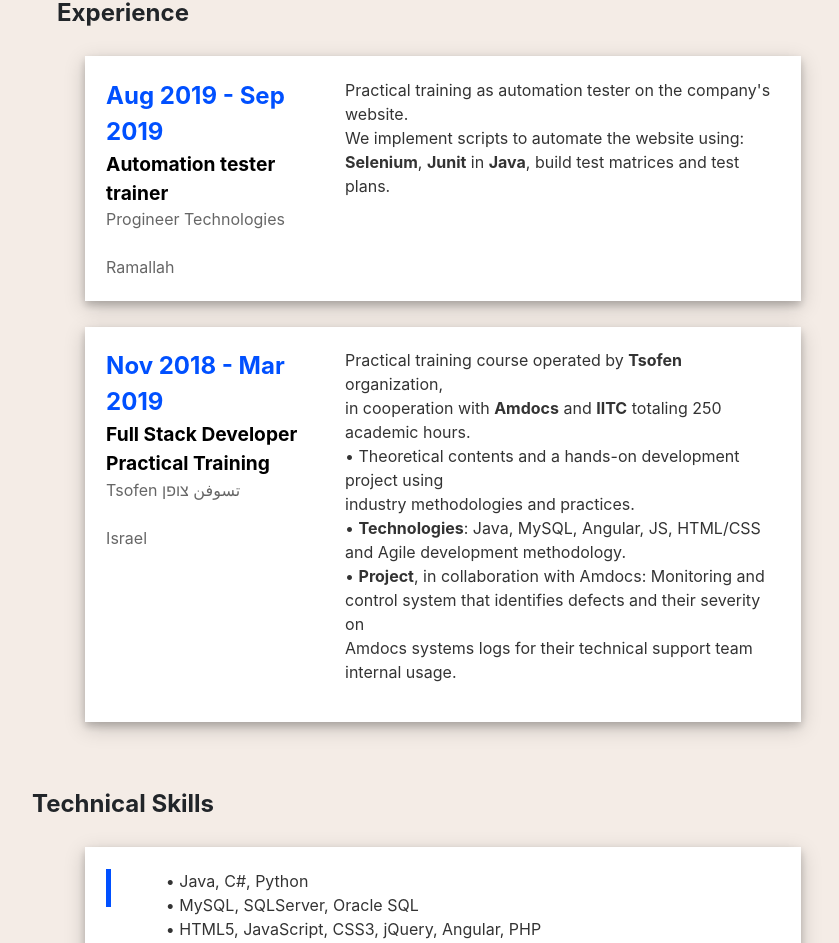
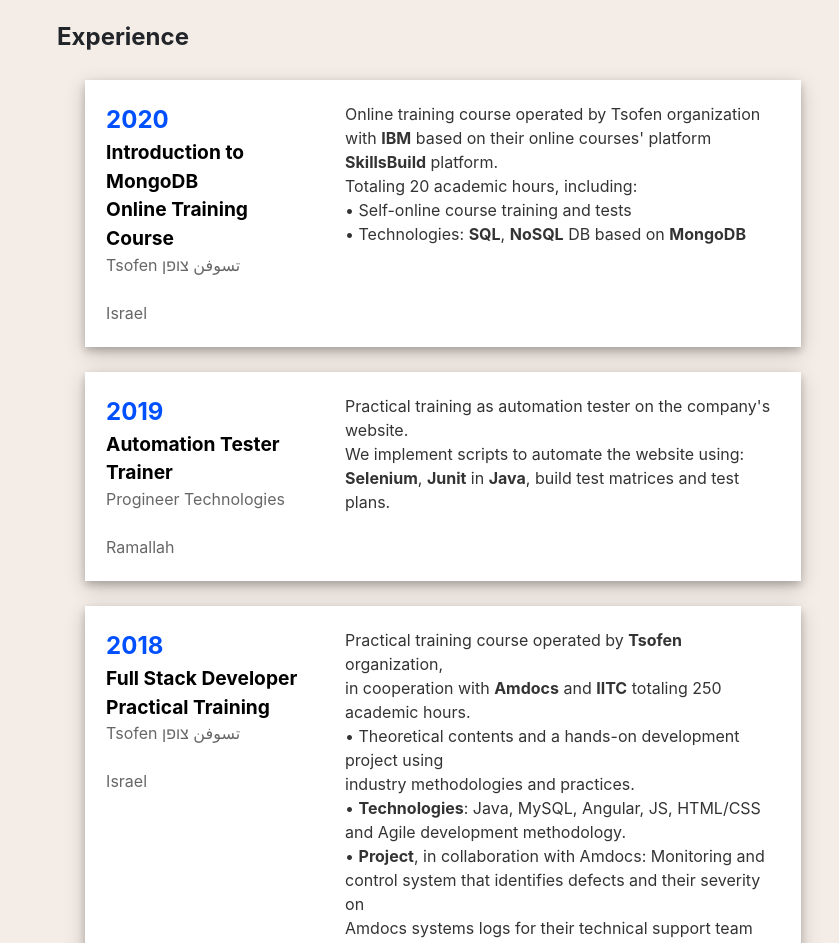
Before and after one commit to ArkanJbali/ArkanJbali, an Angular app: page /resume in a window 1280 px wide. Shown: the part 656-1599 px from the top of the page, without its empty margins (197-1036 px from the left). Built offline with nearby package versions, Linux system fonts and the light colour scheme.

Commit message:
Updating new changes

```diff
--- a/src/app/about/about.component.css
+++ b/src/app/about/about.component.css
@@ -102,7 +102,7 @@ p{
 .roundBtn{
   width: 20%;
   display: inline-block;
-  margin:4%;
+  margin:3%;
   border: 1px solid rgba(0, 80, 255, 1);
   border-radius: 100px 100px 100px 100px;
   font-size: 1em;
@@ -113,7 +113,7 @@ p{
 .roundBtn2{
   width: 20%;
   display: inline-block;
-  margin:4%;
+  margin:3%;
   border: 1px solid rgba(0, 80, 255, 1);
   border-radius: 100px 100px 100px 100px;
   font-size: 1em;
--- a/src/app/about/about.component.html
+++ b/src/app/about/about.component.html
@@ -26,55 +26,21 @@
       <br>
       <span class="subtitle"> Here's who I am & what I do </span>
       <br>
-      <!--MAKE THE SAME SIZE-->
       <div class="btn-primary roundBtn" id="roundBtn"><a routerLink="/resume"style="color: white;">RESUME</a></div> <div class="btn-outline-light roundBtn2" id="roundBtn2"><a routerLink="/projects" style="color: rgba(0, 80, 255, 1);">PROJECTS</a></div>
       <p class="txt">
         Graduated bachelor degree of computer science (<b>B.Sc.</b>) who seeks a full time position in the software world to launch my career and gain experience.
         During my studies I gained knowledge, experience and I was team leader for Full stack project, operated by Tsofen organization, in cooperation with Amdocs.
         <br>
+        &nbsp;&nbsp; > Strong interpersonal skills; demonstrated ability to learn quickly.<br>
+        &nbsp;&nbsp; > Good multi-tasking skills and ability to manage varying priorities.<br>
         &nbsp;&nbsp; > Develop highly interactive <b>Front end / User Interfaces</b> for web applications.<br>
         &nbsp;&nbsp; > Skillful in working with <b>Web development</b>, <b>SQL</b> database and <b>OOP</b>.
         <br>
+        &nbsp;&nbsp; > Strong analytical skills and experience in data interpretation.<br>
         &nbsp;&nbsp; > Passion for solving problems, Highly motivated, fast learner, works well independently and as part of team.
       </p>
     </div>
   </div>
 
-    <!-- <div class="pink">
-
-          <div class="card">
-            <img src="../assets/ArkanPic.jpg">
-          <span class="name">Arkan <br>
-          Jbali</span>
-          <hr>
-          <br>
-          <span class="role">WEB DEVELOPER</span>
-          <br>
-          <div class="cardPanel" style="  width: 100%;">
-            <a href="https://github.com/ArkanJbali" target="_blank" class="social"> <i class="fa fa-github"></i> </a>
-          <a href="https://www.linkedin.com/in/arkan-jbali/" target="_blank" class="social"> <i class="fa fa-linkedin"></i> </a>
-          <a href="https://www.facebook.com/arkan97j" target="_blank" class="social"> <i class="fa fa-facebook-f"></i> </a>
-          <a href="https://www.instagram.com/arkanjbali/" target="_blank" class="social"> <i class="fa fa-instagram"></i> </a>
-          </div>
-          </div>
-
-    </div>
-
-
-      <div class="card2">
-        <span class="title"> Hello, </span>
-        <br>
-        <span class="subtitle"> Here's who I am & what I do </span>
-        <br>
-        <div class="btn-primary roundBtn"><a routerLink="/resume"style="color: white;">RESUME</a></div> <div class="btn-outline-light roundBtn2"><a routerLink="/projects" style="color: rgba(0, 80, 255, 1);">PROJECTS</a></div>
-        <p>
-          Graduated bachelor degree of computer science (<b>B.Sc.</b>) who seeks a full time position in the software world to launch my career and gain experience.
-          During my studies I gained knowledge, experience and I was team leader for Full stack project, operated by Tsofen organization, in cooperation with Amdocs.
-          <br>
-          &nbsp;&nbsp; > Skillful in working with <b>Web development</b>, <b>SQL</b> database and <b>OOP</b>.
-          <br>
-          &nbsp;&nbsp; > Passion for solving problems, Highly motivated, fast learner, works well independently and as part of team.
-        </p>
-      </div> -->
 
 </div>
--- a/src/app/contact/contact.component.css
+++ b/src/app/contact/contact.component.css
@@ -19,9 +19,13 @@
 .title{
   display: inline-block;
   position: relative;
-  font-size: 1.5em;
-  font: normal normal bold 35px/1.4em poppins-semibold,poppins,sans-serif;
+  font: normal normal bold 30px/2.4em poppins-semibold,poppins,sans-serif;
   margin-top: 5%;
+}
+@media screen and (max-width: 600px) {
+  #title{
+    font-size: 1em;
+  }
 }
 .subParagraph{
   background: rgba(0,0,0,0.3);
--- a/src/app/projects/projects.component.css
+++ b/src/app/projects/projects.component.css
@@ -27,9 +27,13 @@ p{
 .title{
   display: inline-block;
   position: relative;
-  font-size: 2vw;
-  font: normal normal bold 35px/1.4em poppins-semibold,poppins,sans-serif;
+  font: normal normal bold 30px/2.4em poppins-semibold,poppins,sans-serif;
   margin-top: 5%;
+}
+@media screen and (max-width: 600px) {
+  #title{
+    font-size: 1em;
+  }
 }
 .subParagraph{
   background: rgba(0,0,0,0.3);
@@ -52,6 +56,7 @@ img {
   display: flex;
   margin-left: 3%;
   margin-right: 3%;
+  margin-bottom: 3%;
   align-items: center;
   justify-content: center;
   height: 100vh;
--- a/src/app/projects/projects.component.html
+++ b/src/app/projects/projects.component.html
@@ -1,6 +1,31 @@
 <div class="bgc">
-  <div class="square"></div> <div class="title">Projects</div>
+  <div class="square"></div> <div class="title" id="title">Projects</div>
   <div class="row justify-content-center" style="margin-top: 5%; ">
+
+    <div class="containerA">
+      <div class="card">
+         <div class="card__image-container">
+           <img class="card__image" src="../assets/ZooPilot.png" alt="">
+        </div>
+
+        <svg class="card__svg" viewBox="0 0 800 500">
+
+                   <path d="M 0 100 Q 0 550 400 350 Q 550 250 650 400 Q 750 500 800 250  L 800 500 L 0 500" stroke="transparent" fill="#333"/>
+<path class="card__line" d="M 0 100 Q 0 550 400 350 Q 550 250 650 400 Q 750 500 800 250  " stroke="pink" stroke-width="3" fill="transparent"/>
+        </svg>
+
+         <div class="card__content">
+           <h3 class="card__title">ZooPilot</h3>
+           <h6>Web Application</h6>
+           <a href="https://github.com/ArkanJbali/zooPilotCRUD" target="_blank" alt="BudgetToCity"> <i class="fa fa-github"></i> </a>
+         <p>ZooPilot WebAPI designed and implemented using <strong>Python, Flask, and MongoDB.</strong><br>
+          Allows you to serve data and make CRUD operations over the web, in JSON format.
+          <br>Generally, this is done by exposing endpoints to make requests.</p>
+        </div>
+      </div>
+    </div>
+
+
     <div class="containerA">
       <div class="card">
          <div class="card__image-container">
@@ -66,5 +91,7 @@
     </div>
 
 
+
+
 </div>
 <br><br><br><br>
--- a/src/app/resume/resume.component.html
+++ b/src/app/resume/resume.component.html
@@ -22,9 +22,9 @@
       <p class="txt">
         <b>Honor and Awards:</b> <br>
         &nbsp; &nbsp; •	University President's Honor 2018/2019. <br>
-        <b>Courses</b>: OOP(100), Databases(90), Data Structures(85),
-        <br>Software Engineering(95), Algorithms(80), Operating Systems(95),
-        <br>Software Testing and Validation(90), Web Development(100).
+        <b>Courses</b>: OOP(100), Databases(100), Data Structures(85),
+        <br>Introduction to Data Science(100), Software Engineering(95), Algorithms(85), Web Development(100),
+        <br>Operating Systems(95), Software Testing and Validation(100).
 
     </p>
   </div>
@@ -38,11 +38,30 @@
     <div class="col">
     </div>
   </div>
-
   <div class="row align-items-start line react-reval" style="animation-name: react-reveal-5;">
     <div class="col-4 column" style="text-align: left;">
-      <span class="period" id="period">Aug 2019 - Sep 2019  </span><br>
-      <span class="position" id="position">Automation tester trainer</span><br>
+      <span class="period" id="period"> 2020  </span><br>
+      <span class="position" id="position">Introduction to MongoDB  <br> Online Training Course</span><br>
+      <span class="company" id="company">Tsofen تسوفن צופן</span>
+        <br><br>
+      <span class="company" id="company">Israel</span>
+        <br>
+    </div>
+    <div class="col-8 column" style="text-align: left;">
+      <p class="txt">
+       Online training course operated by Tsofen organization with <b>IBM</b> based on their online courses' platform <b>SkillsBuild</b> platform.
+       <br>Totaling 20 academic hours, including:
+        <br>•	Self-online course training and tests
+        <br>•	Technologies: <b>SQL</b>, <b>NoSQL</b> DB based on <b>MongoDB</b>
+
+
+    </p>
+  </div>
+  </div>
+  <div class="row align-items-start line react-reval" style="animation-name: react-reveal-5;">
+    <div class="col-4 column" style="text-align: left;">
+      <span class="period" id="period">2019  </span><br>
+      <span class="position" id="position">Automation Tester Trainer</span><br>
       <span class="company" id="company">Progineer Technologies</span>
         <br><br>
       <span class="company" id="company">Ramallah</span>
@@ -59,7 +78,7 @@
 
   <div class="row align-items-start line react-reval" style="animation-name: react-reveal-5;">
     <div class="col-4 column" style="text-align: left;">
-      <span class="period" id="period">Nov 2018 - Mar 2019  </span><br>
+      <span class="period" id="period">2018  </span><br>
       <span class="position" id="position">Full Stack Developer <br> Practical Training</span><br>
       <span class="company" id="company">Tsofen تسوفن צופן</span>
         <br><br>
@@ -97,9 +116,10 @@
     <div class="col-8 column" style="text-align: left;">
       <p class="txt">
         •	Java, C#, Python<br>
-        •	MySQL, SQLServer, Oracle SQL<br>
+        •	Oracle SQL, MySQL, SQLServer, MongoDB<br>
         •	HTML5, JavaScript, CSS3, jQuery, Angular, PHP<br>
-        •	Visual Studio, Eclipse, VS Code, Jupyter Notebook, <br>Code Blocks, Android Studio, Selenium, Junit
+        •	Visual Studio, Eclipse, VS Code, Jupyter NoteBook, Android Studio<br>
+        •	Junit, Selenium<br>
 
     </p>
   </div>
```
Also changed, not shown: 2 other files (tests, documents, lock files or other folders).
